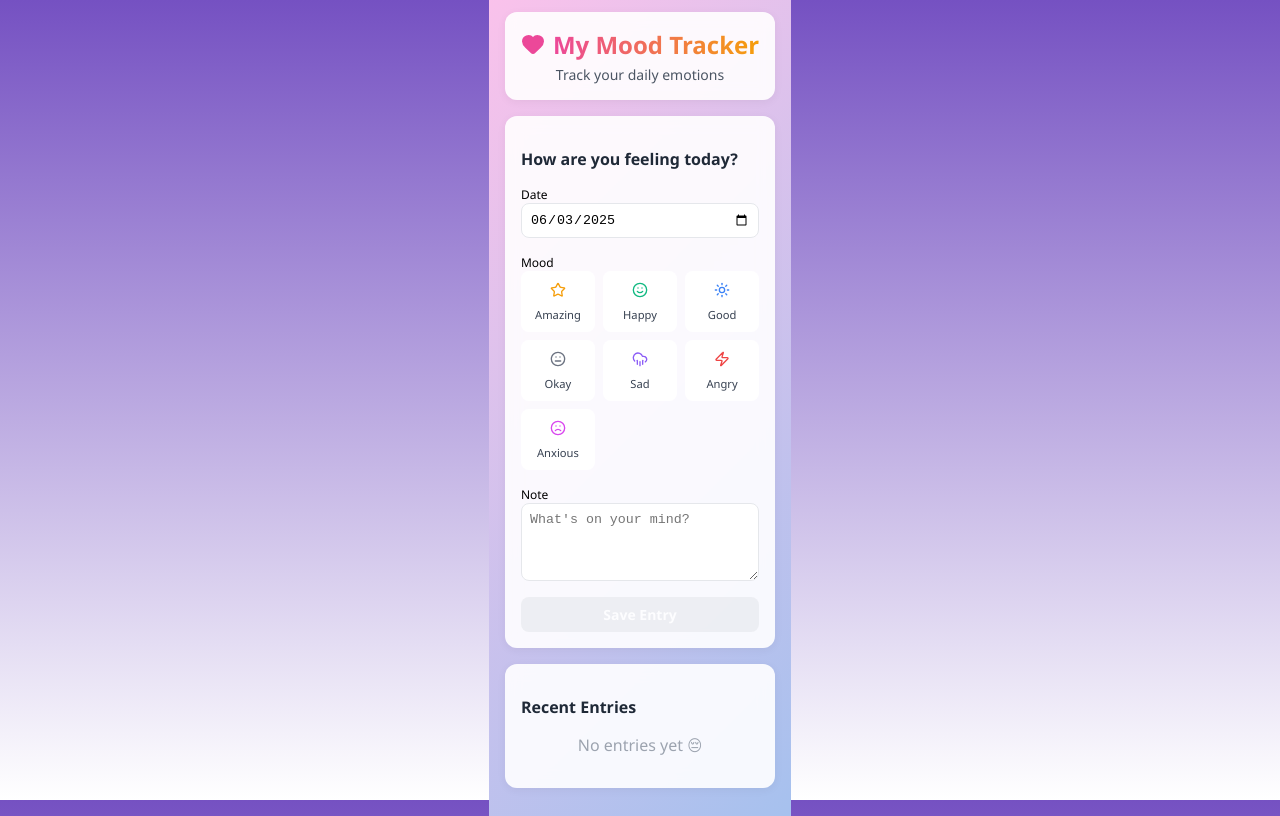
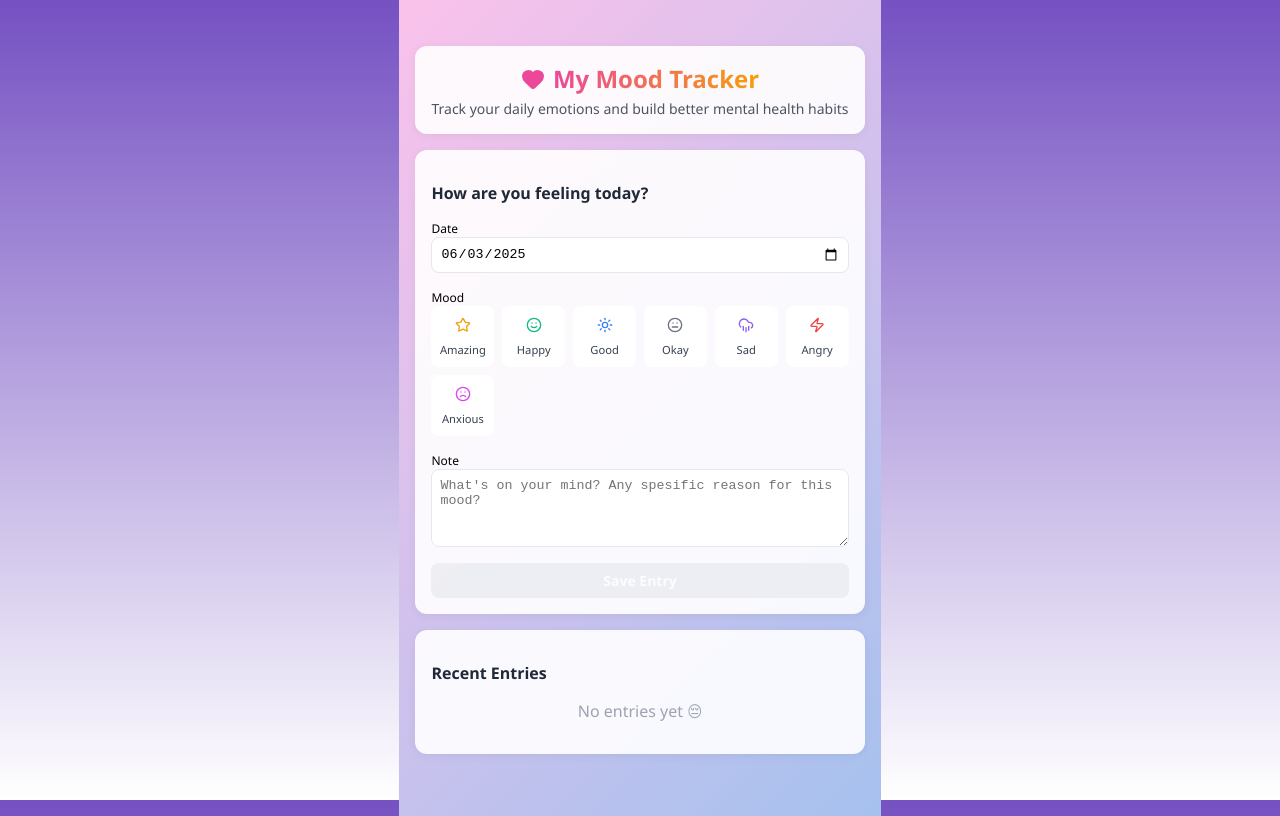
Before and after one commit to rossiptr/tubesLTKA, a Next.js app: page / in a window 1280 px wide. Built offline with nearby package versions, Linux system fonts and the light colour scheme.

Commit message:
Update page.tsx

```diff
--- a/app/page.tsx
+++ b/app/page.tsx
@@ -128,7 +128,7 @@ export default function MoodTracker() {
             fontSize: '0.875rem',
             color: '#4b5563',
             margin: '0.25rem 0 0'
-          }}>Track your daily emotions</p>
+          }}>Track your daily emotions and build better mental health habits</p>
         </div>
 
         {/* Form */}
@@ -199,7 +199,7 @@ export default function MoodTracker() {
             <textarea
               value={note}
               onChange={(e) => setNote(e.target.value)}
-              placeholder="What's on your mind?"
+              placeholder="What's on your mind? Any spesific reason for this mood?"
               style={{
                 padding: '0.5rem',
                 borderRadius: '8px',
```
